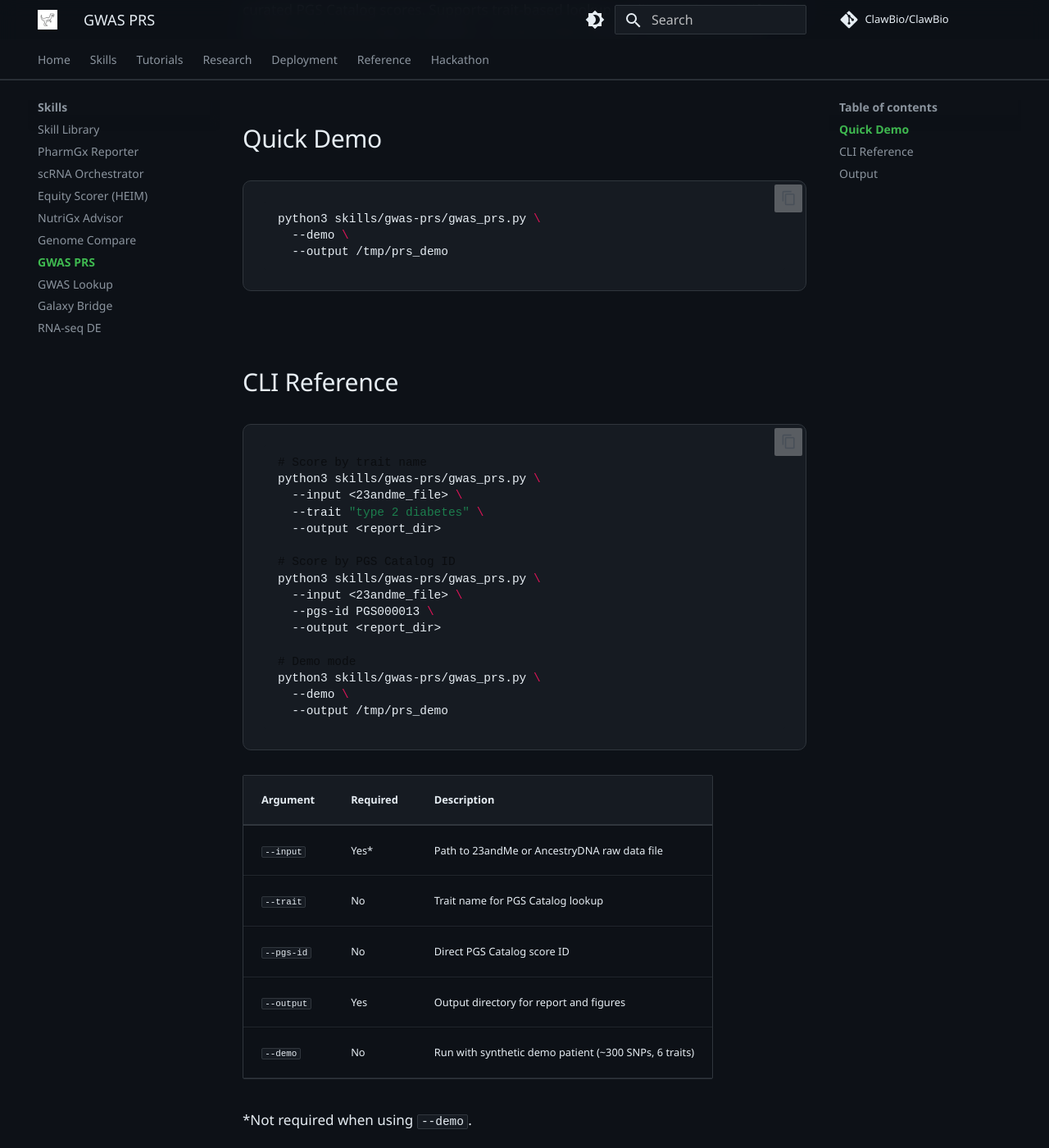
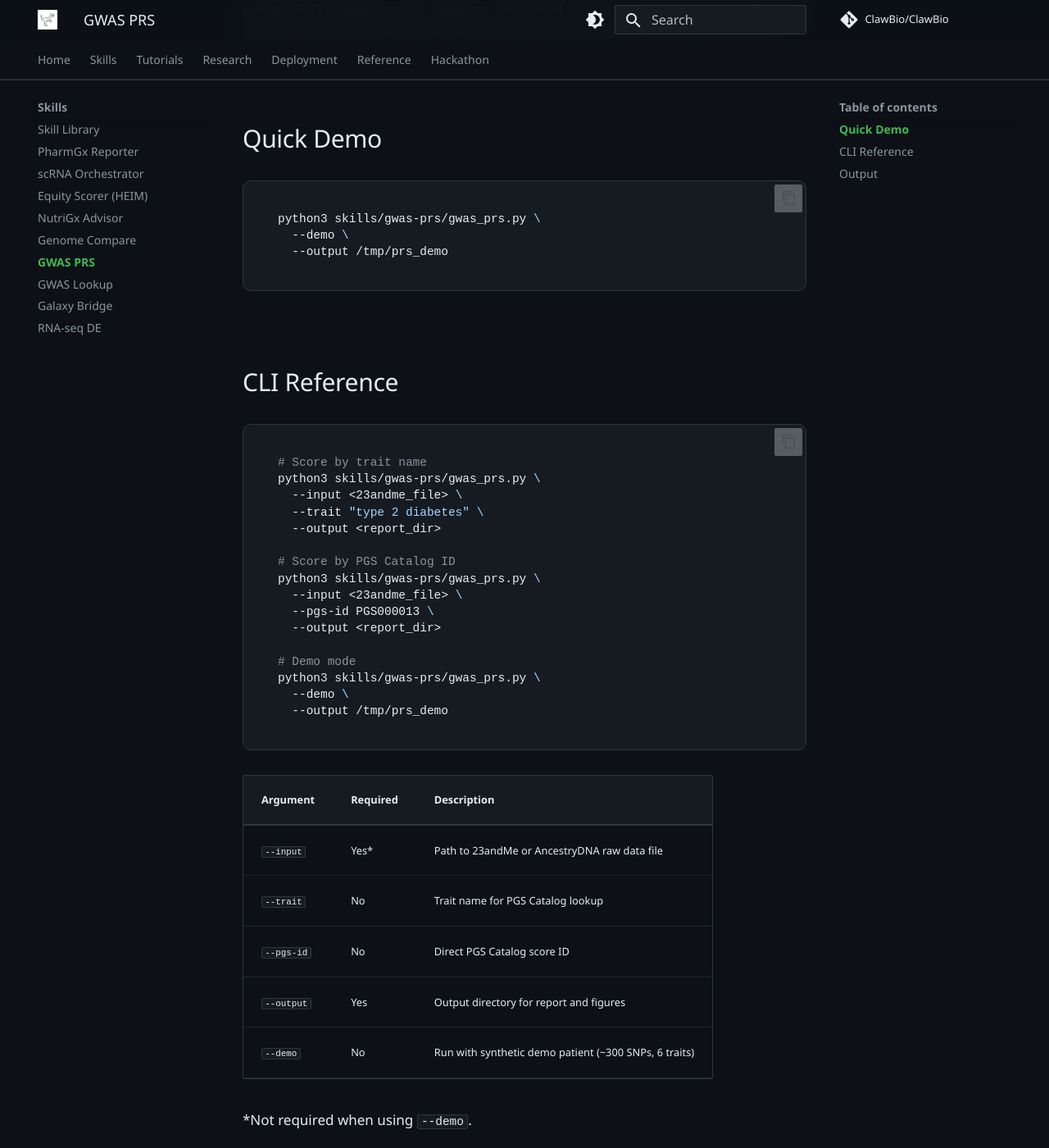
Before and after one commit to ClawBio/docs, an MkDocs documentation site: the page built from docs/skills/gwas-prs.md, in a window 1280 px wide and 1400 px high, scrolled down 264 px. Shown: the whole window at 82% size. Built offline with MkDocs 1.6.1 and Material for MkDocs 9.7.7, drawn with Linux system fonts in a browser that asks for light colours; comment, search, counter and statistics services are not loaded.

Commit message:
Fix code block visibility: brighten syntax highlighting for dark theme
Pygments tokens were inheriting default (dark) colours that were nearly
invisible against the dark background. Added GitHub-dark-style token
colours: red keywords, blue strings/numbers, bright names/operators,
muted comments. All scoped to [data-md-color-scheme="clawbio"].

Co-Authored-By: Claude Opus 4.6 (1M context) <noreply@anthropic.com>

```diff
--- a/docs/stylesheets/clawbio.css
+++ b/docs/stylesheets/clawbio.css
@@ -134,7 +134,54 @@
 
 [data-md-color-scheme="clawbio"] .md-typeset pre code {
   border: none;
+  color: #e6edf3;
 }
+
+/* Syntax highlighting: brighten all token colours for dark background */
+[data-md-color-scheme="clawbio"] .md-typeset .highlight span,
+[data-md-color-scheme="clawbio"] .md-typeset code span {
+  color: inherit;
+}
+
+[data-md-color-scheme="clawbio"] .md-typeset .highlight .c,
+[data-md-color-scheme="clawbio"] .md-typeset .highlight .c1,
+[data-md-color-scheme="clawbio"] .md-typeset .highlight .cm,
+[data-md-color-scheme="clawbio"] .md-typeset .highlight .cs { color: #8b949e; }  /* comments */
+
+[data-md-color-scheme="clawbio"] .md-typeset .highlight .k,
+[data-md-color-scheme="clawbio"] .md-typeset .highlight .kd,
+[data-md-color-scheme="clawbio"] .md-typeset .highlight .kn,
+[data-md-color-scheme="clawbio"] .md-typeset .highlight .kp,
+[data-md-color-scheme="clawbio"] .md-typeset .highlight .kr,
+[data-md-color-scheme="clawbio"] .md-typeset .highlight .kt,
+[data-md-color-scheme="clawbio"] .md-typeset .highlight .nb { color: #ff7b72; }  /* keywords */
+
+[data-md-color-scheme="clawbio"] .md-typeset .highlight .s,
+[data-md-color-scheme="clawbio"] .md-typeset .highlight .s1,
+[data-md-color-scheme="clawbio"] .md-typeset .highlight .s2,
+[data-md-color-scheme="clawbio"] .md-typeset .highlight .sb,
+[data-md-color-scheme="clawbio"] .md-typeset .highlight .sc,
+[data-md-color-scheme="clawbio"] .md-typeset .highlight .se,
+[data-md-color-scheme="clawbio"] .md-typeset .highlight .sd,
+[data-md-color-scheme="clawbio"] .md-typeset .highlight .sh { color: #a5d6ff; }  /* strings */
+
+[data-md-color-scheme="clawbio"] .md-typeset .highlight .mi,
+[data-md-color-scheme="clawbio"] .md-typeset .highlight .mf,
+[data-md-color-scheme="clawbio"] .md-typeset .highlight .mh,
+[data-md-color-scheme="clawbio"] .md-typeset .highlight .mo { color: #79c0ff; }  /* numbers */
+
+[data-md-color-scheme="clawbio"] .md-typeset .highlight .n,
+[data-md-color-scheme="clawbio"] .md-typeset .highlight .na,
+[data-md-color-scheme="clawbio"] .md-typeset .highlight .nf,
+[data-md-color-scheme="clawbio"] .md-typeset .highlight .nv { color: #e6edf3; }  /* names, variables */
+
+[data-md-color-scheme="clawbio"] .md-typeset .highlight .o,
+[data-md-color-scheme="clawbio"] .md-typeset .highlight .p { color: #e6edf3; }  /* operators, punctuation */
+
+[data-md-color-scheme="clawbio"] .md-typeset .highlight .nt { color: #7ee787; }  /* tags */
+
+[data-md-color-scheme="clawbio"] .md-typeset .highlight .nn,
+[data-md-color-scheme="clawbio"] .md-typeset .highlight .nc { color: #ffa657; }  /* modules, classes */
 
 [data-md-color-scheme="clawbio"] .md-clipboard {
   color: #8b949e;
```
